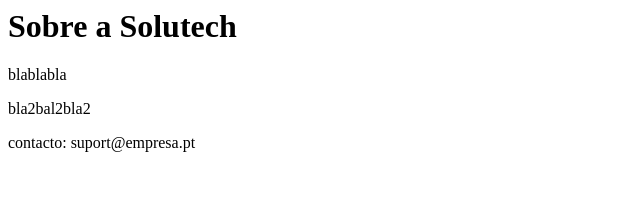
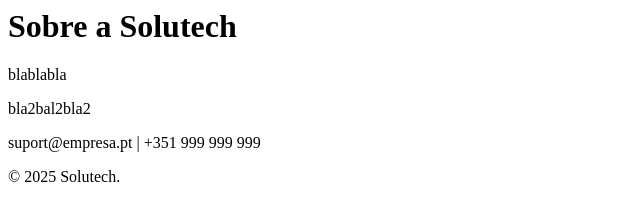
Before and after one commit to pmguerre/projecto1, a plain HTML site: page index.html in a window 1280 px wide. Shown: the whole page, without its empty margins (0-640 px from the left). Drawn offline with Linux system fonts and the light colour scheme.

Commit message:
adicionado um footer na página

```diff
--- a/index.html
+++ b/index.html
@@ -8,7 +8,10 @@
 
     <p>bla2bal2bla2</p>
 
-    <p>contacto: suport@empresa.pt</p>
+    <div id="footer">
+        <p>suport@empresa.pt | +351 999 999 999</p>
+        <p>&copy; 2025 Solutech.</p>
+    </div>
 </body>
 
 </html>
```
